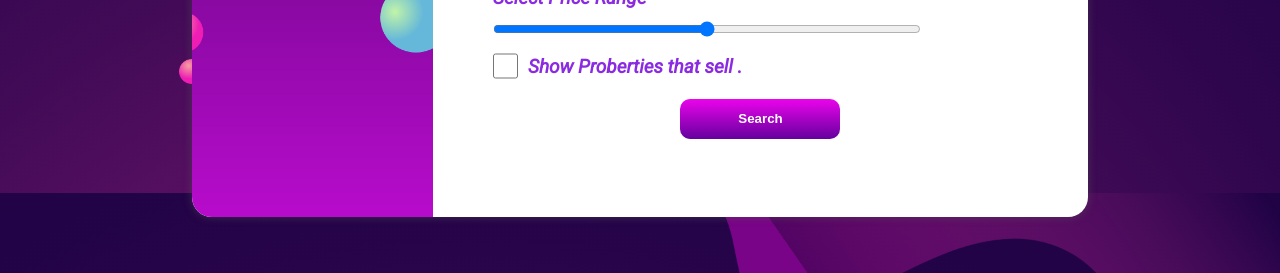
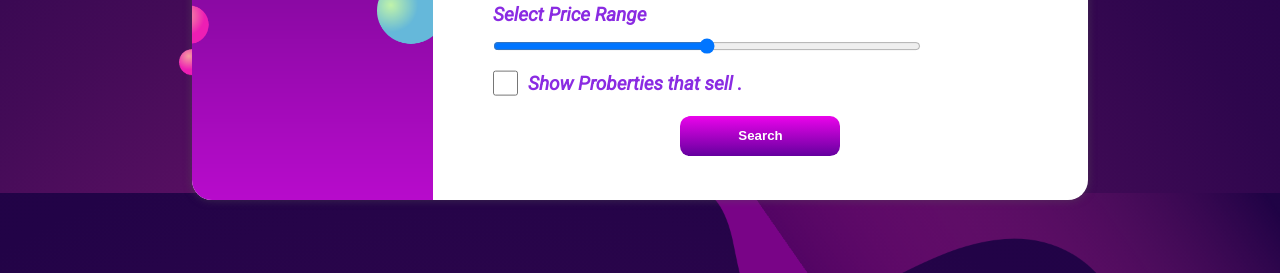
Before and after one commit to Abdessalam-Elboukri/FORMULAIRE, a plain HTML site: page index.html in a window 1280 px wide. Shown: the part 527-800 px from the top of the page. Drawn offline with Linux system fonts and the light colour scheme.

Commit message:
Update style.css

```diff
--- a/style.css
+++ b/style.css
@@ -17,14 +17,13 @@ body{
 main{
     position:absolute;
     width: 70%;
-    height: 86%;
+    height: max-content;
     left: 50%;
     top: 50%;
     transform: translate(-50%, -50%);
     display: flex;
     background-color: white;
     border-radius: 20px;
-    overflow: visible;
     box-shadow: 0px 0px 9px rgba(82, 82, 82, 0.521);
 }
 
```
